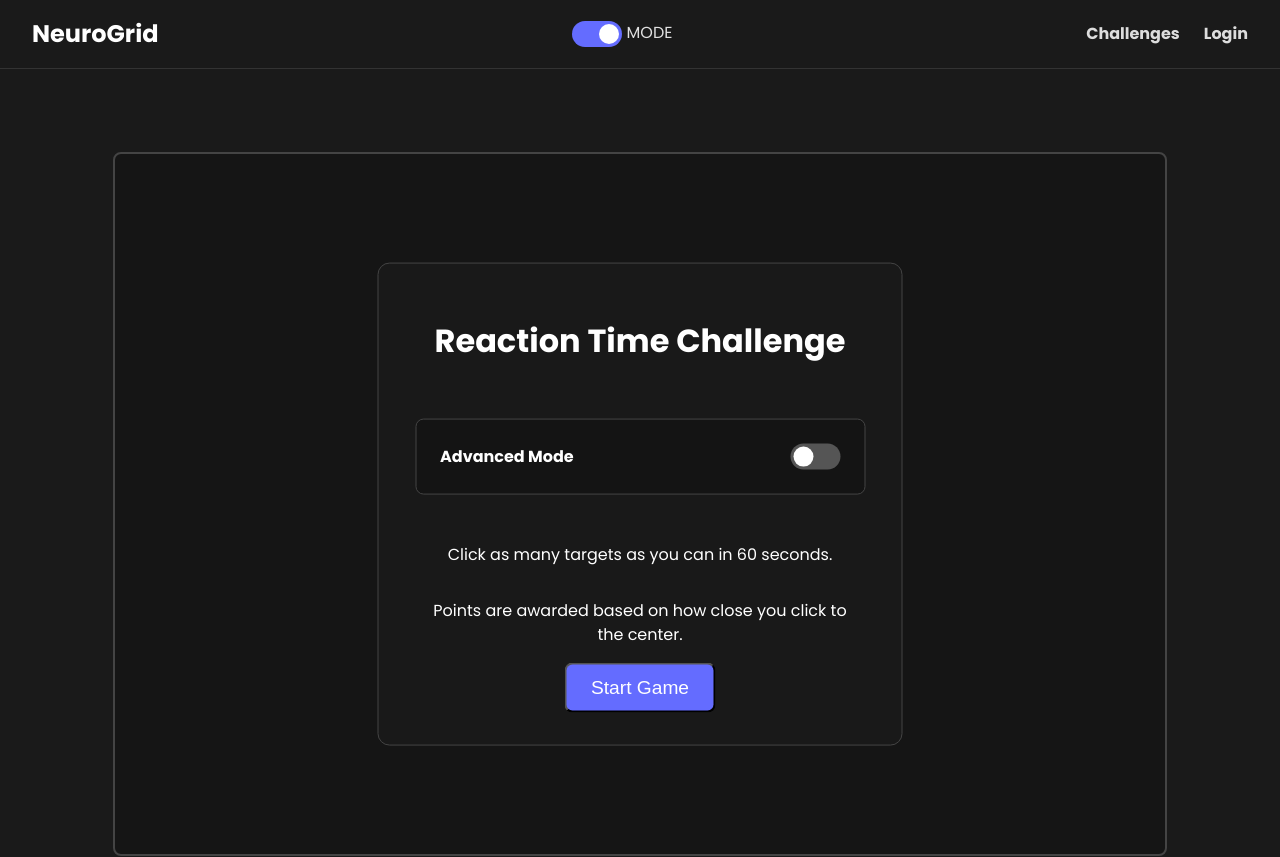
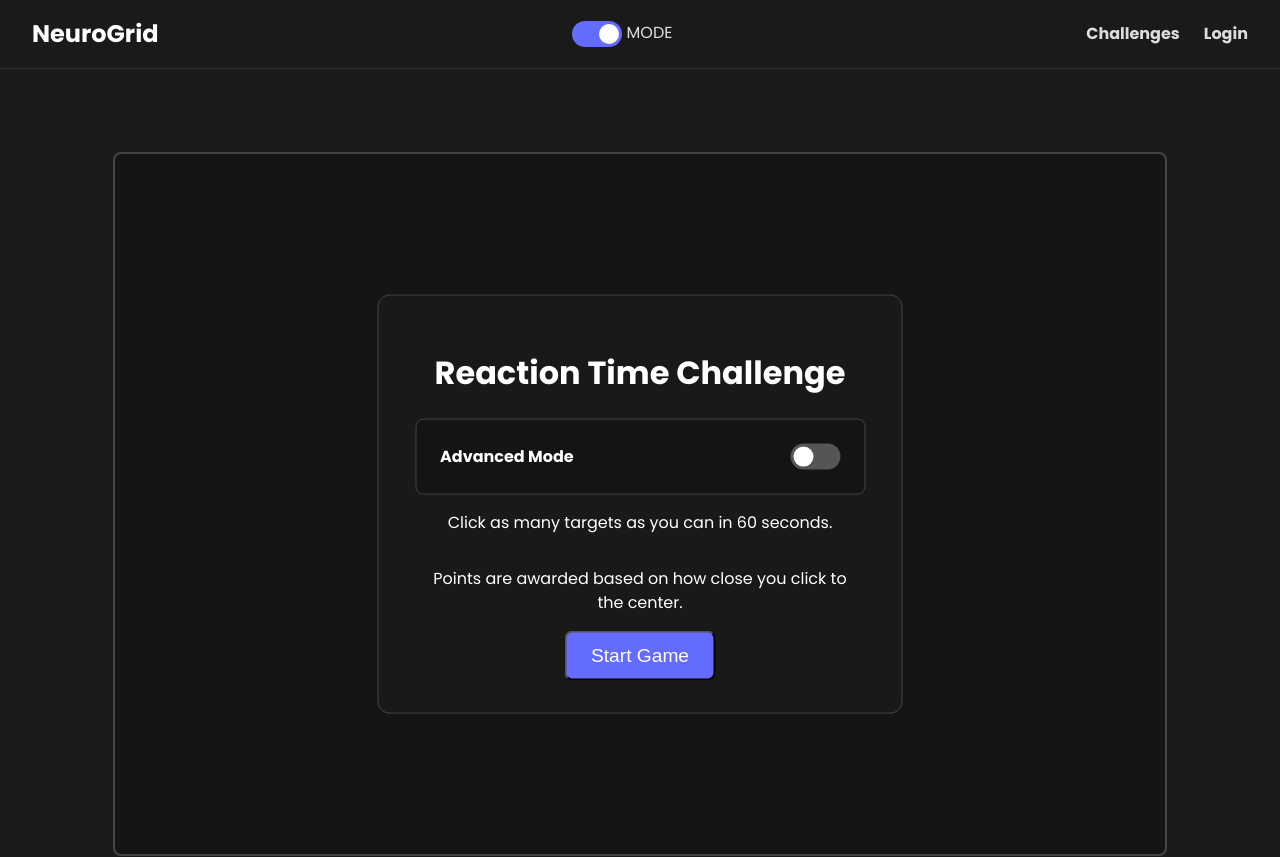
Before and after one commit to TheGeneticsGuy/NeuroGridX, a React (Vite) app in the folder client/: page /challenges/reaction-time in a window 1280 px wide. Shown: the top 857 px of the page. Built offline with nearby package versions, Linux system fonts and the light colour scheme.

Commit message:
Changes to reaction time display

```diff
--- a/client/src/pages/ReactionTimePage.css
+++ b/client/src/pages/ReactionTimePage.css
@@ -71,6 +71,7 @@
 }
 
 .game-overlay {
+  max-height: 700px;
   position: absolute;
   top: 50%;
   left: 50%;
@@ -174,7 +175,7 @@
   display: flex;
   flex-direction: column;
   gap: 1.5rem;
-  margin: 2rem 0;
+  /* margin: 2rem 0; */
   padding: 1.5rem;
   background-color: rgba(0, 0, 0, 0.2);
   border: 1px solid var(--color-border);
```
